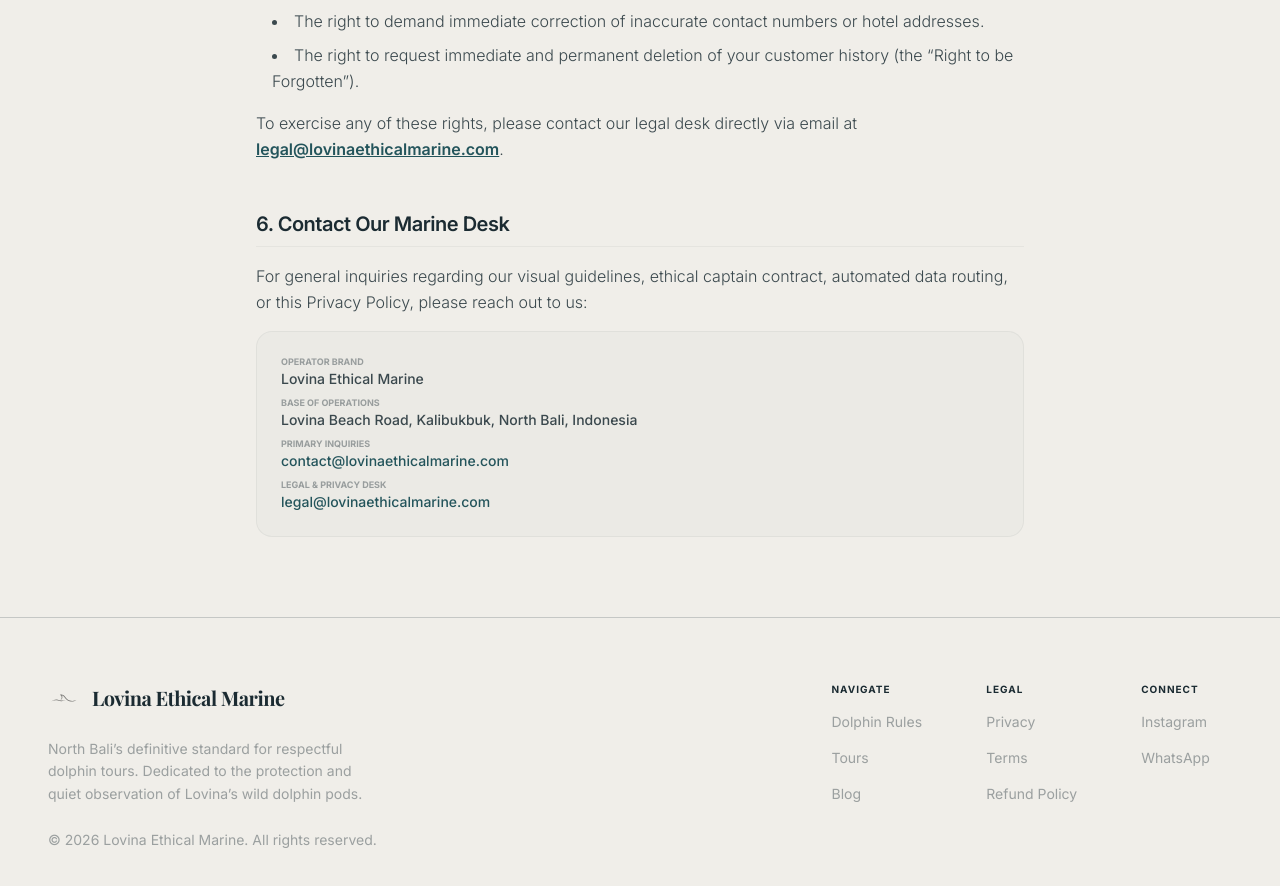
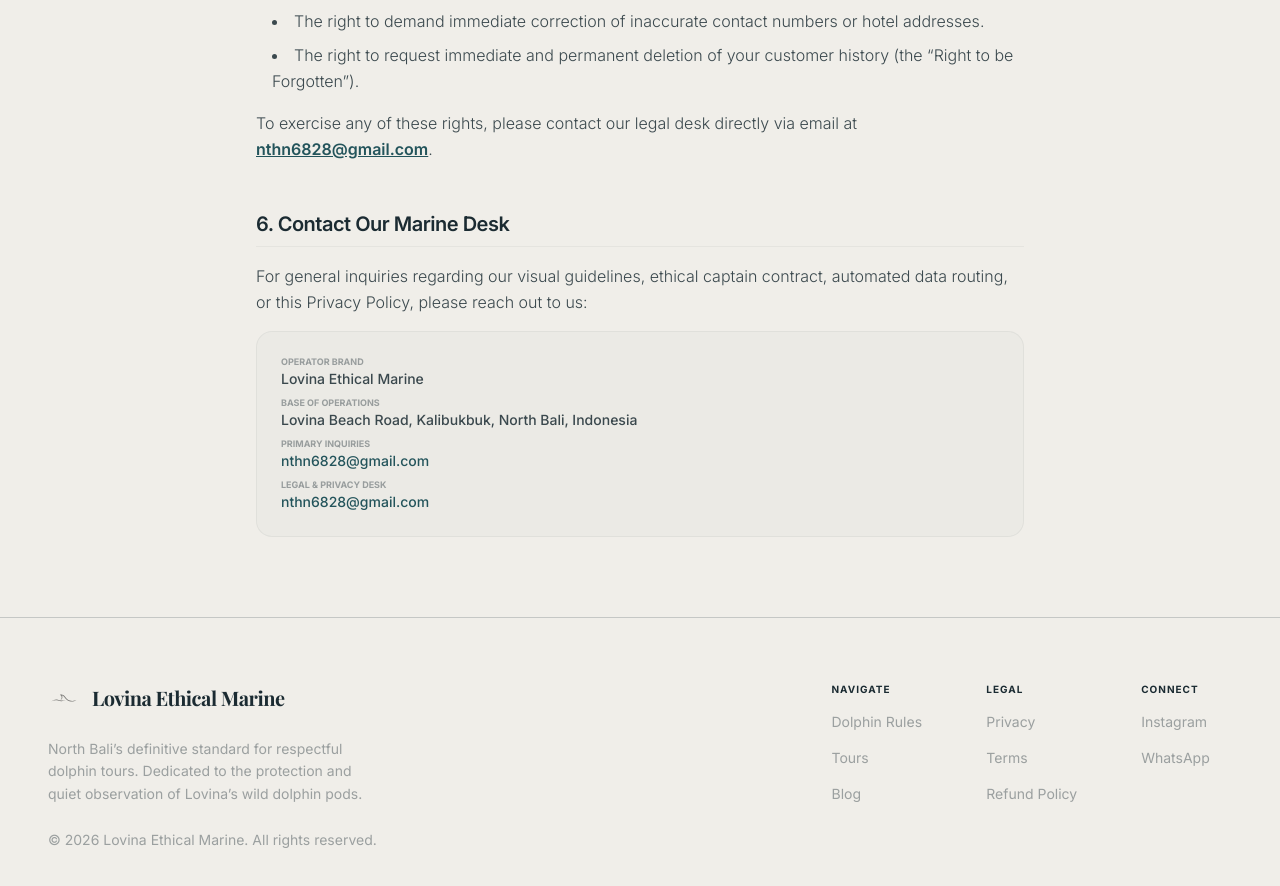
Before and after one commit to nturner5/lovina-dolphin-tours, a Next.js app: page /privacy in a window 1280 px wide. Shown: the part 2300-3186 px from the top of the page. Built offline with nearby package versions, Linux system fonts and the light colour scheme.

Commit message:
docs: update support, refund and legal contact email to personal address (nthn6828@gmail.com) and secure n8n backup config

```diff
--- a/src/app/privacy/page.tsx
+++ b/src/app/privacy/page.tsx
@@ -141,7 +141,7 @@
               <li>The right to request immediate and permanent deletion of your customer history (the &ldquo;Right to be Forgotten&rdquo;).</li>
             </ul>
             <p>
-              To exercise any of these rights, please contact our legal desk directly via email at <a href="mailto:legal@lovinaethicalmarine.com" className="text-transformative-teal font-semibold hover:text-coral-pop underline transition-all">legal@lovinaethicalmarine.com</a>.
+              To exercise any of these rights, please contact our legal desk directly via email at <a href="mailto:nthn6828@gmail.com" className="text-transformative-teal font-semibold hover:text-coral-pop underline transition-all">nthn6828@gmail.com</a>.
             </p>
           </section>
 
@@ -155,8 +155,8 @@
             <div className="bg-deep-indigo/[0.02] border border-deep-indigo/5 p-6 rounded-2xl space-y-2 text-xs sm:text-sm font-medium">
               <p><span className="text-deep-indigo/40 uppercase font-bold text-[9px] block">Operator Brand</span> Lovina Ethical Marine</p>
               <p><span className="text-deep-indigo/40 uppercase font-bold text-[9px] block">Base of Operations</span> Lovina Beach Road, Kalibukbuk, North Bali, Indonesia</p>
-              <p><span className="text-deep-indigo/40 uppercase font-bold text-[9px] block">Primary Inquiries</span> <a href="mailto:contact@lovinaethicalmarine.com" className="text-transformative-teal hover:underline">contact@lovinaethicalmarine.com</a></p>
-              <p><span className="text-deep-indigo/40 uppercase font-bold text-[9px] block">Legal & Privacy desk</span> <a href="mailto:legal@lovinaethicalmarine.com" className="text-transformative-teal hover:underline">legal@lovinaethicalmarine.com</a></p>
+              <p><span className="text-deep-indigo/40 uppercase font-bold text-[9px] block">Primary Inquiries</span> <a href="mailto:nthn6828@gmail.com" className="text-transformative-teal hover:underline">nthn6828@gmail.com</a></p>
+              <p><span className="text-deep-indigo/40 uppercase font-bold text-[9px] block">Legal & Privacy desk</span> <a href="mailto:nthn6828@gmail.com" className="text-transformative-teal hover:underline">nthn6828@gmail.com</a></p>
             </div>
           </section>
 
--- a/src/app/refunds/page.tsx
+++ b/src/app/refunds/page.tsx
@@ -148,7 +148,7 @@
               6. Claims & Customer Support
             </h2>
             <p>
-              To file a cancellation, submit a reschedule request, or claim a second excursion voucher under our Dolphin Sighting Guarantee, please message our support desk directly via email at <a href="mailto:refunds@lovinaethicalmarine.com" className="text-transformative-teal font-semibold hover:text-coral-pop underline transition-all">refunds@lovinaethicalmarine.com</a>. Please include your Stripe Transaction ID or booking confirmation code.
+              To file a cancellation, submit a reschedule request, or claim a second excursion voucher under our Dolphin Sighting Guarantee, please message our support desk directly via email at <a href="mailto:nthn6828@gmail.com" className="text-transformative-teal font-semibold hover:text-coral-pop underline transition-all">nthn6828@gmail.com</a>. Please include your Stripe Transaction ID or booking confirmation code.
             </p>
           </section>
 
```
Also changed, not shown: 1 other file (tests, documents, lock files or other folders).
